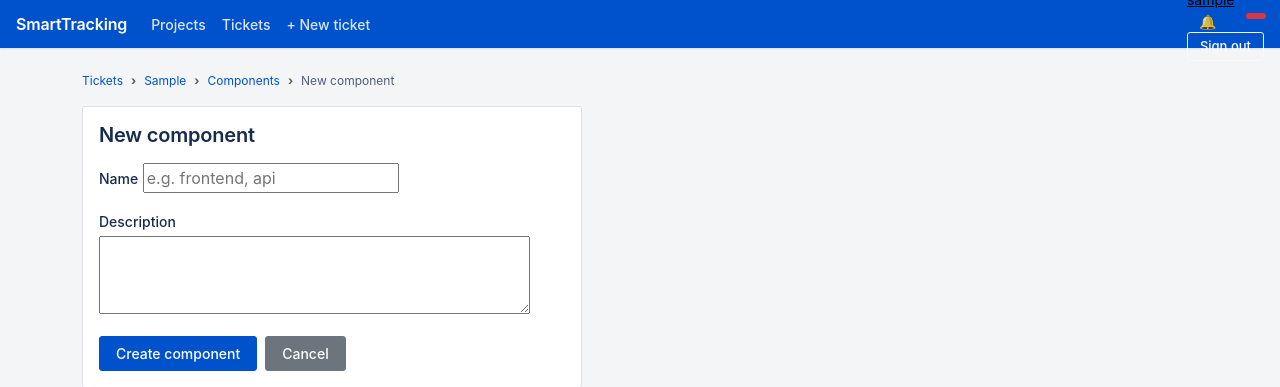
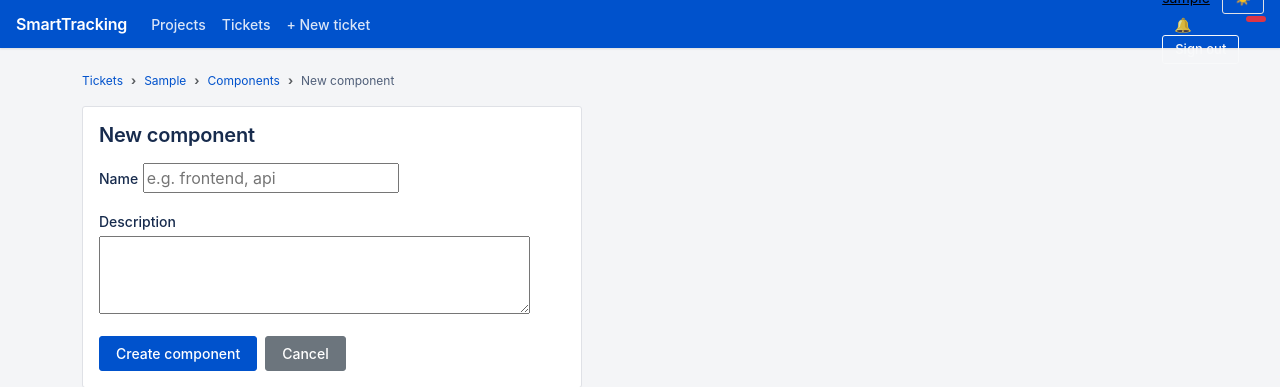
Before and after one commit to mrommel/SmartTracking, a Django app: page /tracking/projects/1/components/new/ in a window 1280 px wide. Shown: the top 387 px of the page. Run offline with Django 5.2, Linux system fonts and the light colour scheme; a user stored in the database is signed in; tables that the repository leaves empty hold one stand-in row (values such as "Sample post"); data that the repository does not hold is empty; some libraries are stand-ins or nearby versions.

Commit message:
feat(ui): add dark mode toggle with Bootstrap 5.3 color modes
- Apply data-bs-theme on <html> before render via inline script in base.html
- Toggle button (☀️/🌙) in navbar next to username
- Persist preference in localStorage
- Fall back to prefers-color-scheme system preference

```diff
--- a/tracking/templates/tracking/base.html
+++ b/tracking/templates/tracking/base.html
@@ -12,6 +12,18 @@
 	<link rel="manifest" href="{% static 'site.webmanifest' %}">
 	<link href="https://cdn.jsdelivr.net/npm/bootstrap@5.3.3/dist/css/bootstrap.min.css" rel="stylesheet">
 	<link href="{% static 'css/style.css' %}" rel="stylesheet">
+	<script>
+		/* ── Dark mode: apply before render to avoid FOUC ── */
+		(function() {
+			var stored = localStorage.getItem('theme');
+			if (stored === 'dark' || stored === 'light') {
+				document.documentElement.setAttribute('data-bs-theme', stored);
+			} else {
+				document.documentElement.setAttribute('data-bs-theme',
+					window.matchMedia('(prefers-color-scheme: dark)').matches ? 'dark' : 'light');
+			}
+		})();
+	</script>
 	</head>
 <body>
 <nav class="navbar navbar-expand-sm">
@@ -28,6 +40,10 @@
 			<span class="navbar-text me-2">
 				<a href="{% url 'user_profile' user.pk %}">{{ user.get_username }}</a>
 			</span>
+			<button id="themeToggle" class="btn btn-sm btn-outline-secondary" title="Toggle dark mode"
+				aria-label="Toggle dark mode">
+				<span id="themeIcon">☀️</span>
+			</button>
 			<a href="{% url 'notification_feed' %}" class="nav-link position-relative text-decoration-none">
 				<span class="badge bg-danger position-absolute"
 					style="top:2px;right:-2px;font-size:10px;">
@@ -164,7 +180,30 @@
  			});
  		});
  	})();
- </script>
- {% block extra_js %}{% endblock %}
+  </script>
+  <script>
+  	(function() {
+  		var toggle = document.getElementById('themeToggle');
+  		var icon = document.getElementById('themeIcon');
+  		if (!toggle || !icon) return;
+
+  		function updateIcon() {
+  			var theme = document.documentElement.getAttribute('data-bs-theme');
+  			icon.textContent = theme === 'dark' ? '🌙' : '☀️';
+  		}
+
+  		toggle.addEventListener('click', function() {
+  			var html = document.documentElement;
+  			var current = html.getAttribute('data-bs-theme');
+  			var next = current === 'dark' ? 'light' : 'dark';
+  			html.setAttribute('data-bs-theme', next);
+  			localStorage.setItem('theme', next);
+  			updateIcon();
+  		});
+
+  		updateIcon();
+  	})();
+  </script>
+  {% block extra_js %}{% endblock %}
 </body>
 </html>
```
Also changed, not shown: TODO.md (+2 -2 lines).
